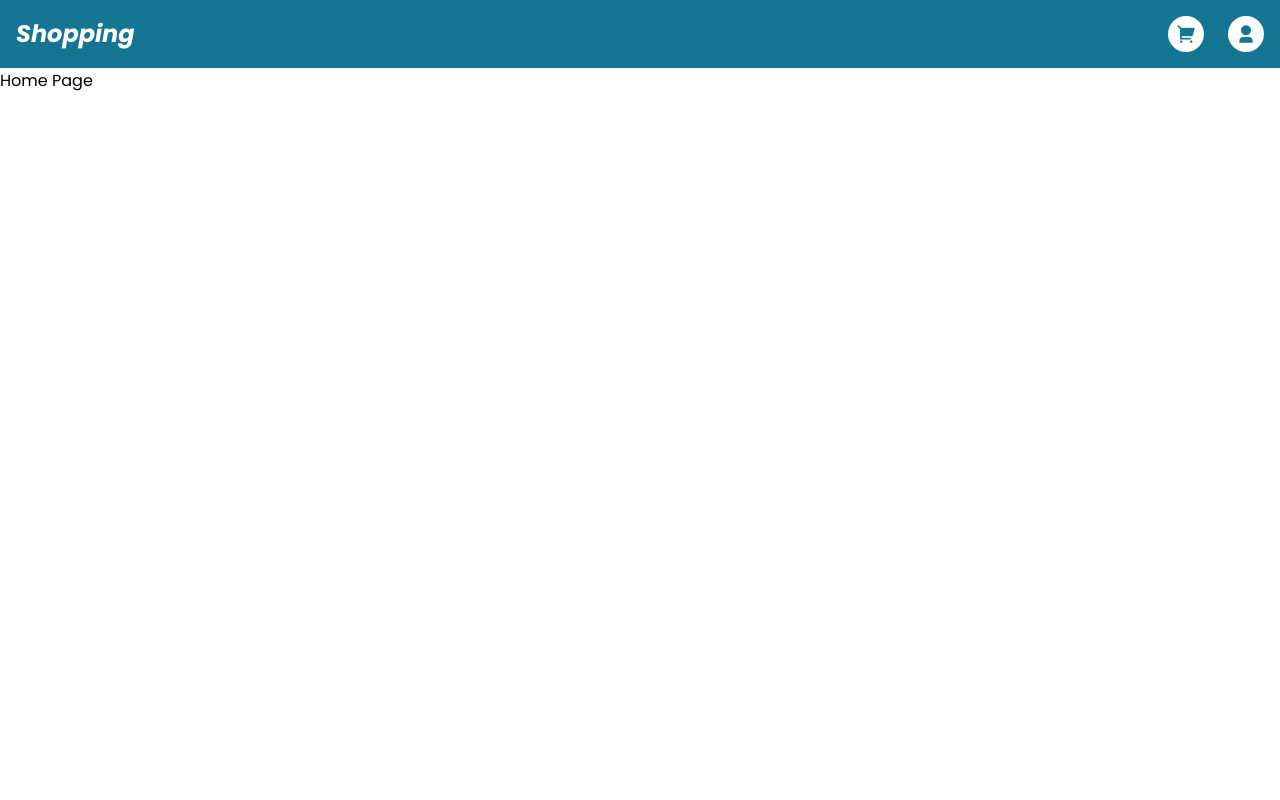
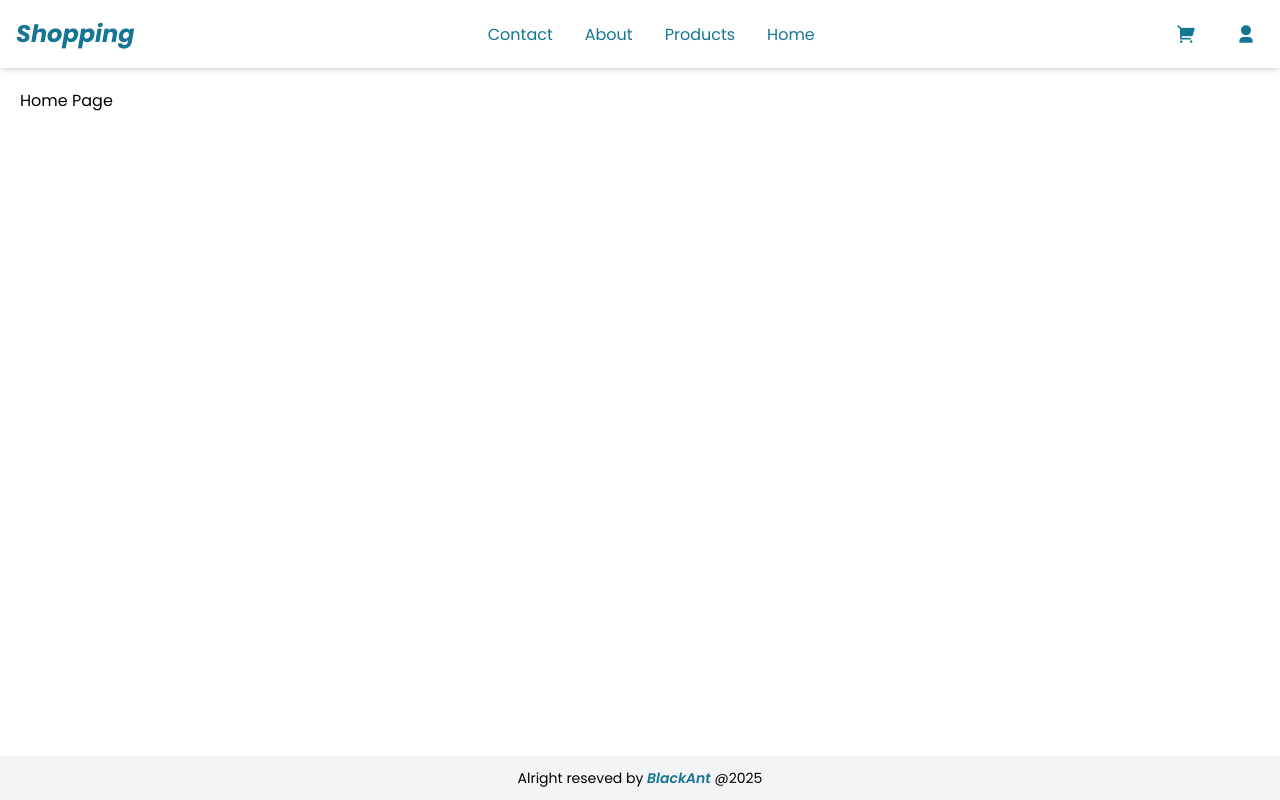
Before and after one commit to nazaninjahant/shopping-website-nextjs, a Next.js app: page / in a window 1280 px wide. Built offline with nearby package versions, Linux system fonts and the light colour scheme; no server answers.

Commit message:
Updated dashboard token bug and changed styles

```diff
--- a/src/app/auth/login/page.tsx
+++ b/src/app/auth/login/page.tsx
@@ -32,7 +32,7 @@ function Login() {
             <Toaster position="top-center" expand={false} richColors />
             <div className='grid grid-cols-1 md:grid-cols-2 min-h-screen'>
                 <div className='h-full bg-primary hidden md:flex items-center justify-center'>
-                    <h1 className='text-white font-semibold text-7xl'>Shopping</h1>
+                    <h1 className='text-white italic font-semibold text-7xl'>Shopping</h1>
                 </div>
 
                 <div className='h-full flex items-center justify-center px-6'>
--- a/src/app/auth/register/page.tsx
+++ b/src/app/auth/register/page.tsx
@@ -35,7 +35,7 @@ function Register() {
             <div className='grid grid-cols-1 md:grid-cols-2 min-h-screen'>
 
                 <div className='h-full bg-primary hidden md:flex items-center justify-center'>
-                    <h1 className='text-white font-semibold text-7xl'>Shopping</h1>
+                    <h1 className='text-white italic font-semibold text-7xl'>Shopping</h1>
                 </div>
 
                 <div className='h-full flex items-center justify-center px-6'>
--- a/src/app/dashboard/page.tsx
+++ b/src/app/dashboard/page.tsx
@@ -1,40 +1,56 @@
 'use client'
-import { Tabs } from 'antd'
+import { Tabs } from 'antd';
+import type { TabsProps } from 'antd';
 import { useRouter } from 'next/navigation'
 import React from 'react'
 import { useSelector } from 'react-redux'
 
 function Dashboard() {
-
+    const onChange = (key: string) => {
+        console.log(key);
+    };
     const { currentUser } = useSelector((state: any) => state.user)
-
+    const admin: TabsProps['items'] = [
+        {
+            key: '1',
+            label: 'Products',
+            children: 'Content of Products',
+        },
+        {
+            key: '2',
+            label: 'Categories',
+            children: 'Content of Categories',
+        },
+        {
+            key: '3',
+            label: 'Orders',
+            children: 'Content of Orders',
+        },
+        {
+            key: '4',
+            label: 'Users',
+            children: 'Content of Users',
+        },
+    ];
+    const user: TabsProps['items'] = [
+        {
+            key: '1',
+            label: 'Profile',
+            children: 'Content of Profile',
+        },
+        {
+            key: '2',
+            label: 'Orders',
+            children: 'Content of Orders',
+        },
+    ];
     return (
         <div className='p-5'>
-            {currentUser.isAdmin && (
-                <Tabs defaultActiveKey='1'>
-                    <Tabs.TabPane tab='Product' key='1'>
-                        Products
-                    </Tabs.TabPane>
-                    <Tabs.TabPane tab='Categories' key='2'>
-                        Categories
-                    </Tabs.TabPane>
-                    <Tabs.TabPane tab='Orders' key='3'>
-                        Orders
-                    </Tabs.TabPane>
-                    <Tabs.TabPane tab='Users' key='4'>
-                        Users
-                    </Tabs.TabPane>
-                </Tabs>
+            {currentUser && currentUser.isAdmin && (
+                <Tabs indicator={{ size: (origin) => origin - 20, align: 'center' }} defaultActiveKey="1" items={admin} onChange={onChange} />
             )}
-            {!currentUser.isAdmin && (
-                <Tabs defaultActiveKey='1'>
-                    <Tabs.TabPane tab='Profile' key='1'>
-                        Personal Info
-                    </Tabs.TabPane>
-                    <Tabs.TabPane tab='Orders' key='2'>
-                        Orders Info
-                    </Tabs.TabPane>
-                </Tabs>
+            {currentUser && !currentUser.isAdmin && (
+                <Tabs defaultActiveKey="1" items={user} onChange={onChange} />
             )}
         </div>
     )
--- a/src/app/globals.css
+++ b/src/app/globals.css
@@ -22,3 +22,16 @@ button {
 .ant-form-item{
   margin-bottom: 0;
 }
+/* Hover underline animation  */
+.hover-underline {
+  @apply inline-block relative;
+}
+
+.hover-underline::after {
+  background-color: var(--primary);
+  @apply content-[''] duration-500 absolute w-full scale-x-0 h-[2px] bottom-0 left-0 origin-left transition-all ease-in-out;
+}
+
+.hover-underline:hover::after {
+  @apply scale-x-100;
+}
--- a/src/providers/LayoutProvider.tsx
+++ b/src/providers/LayoutProvider.tsx
@@ -3,6 +3,7 @@ import Loader from '@/components/Loader'
 import { SetCurrentUser } from '@/redux/userSlice'
 import { Popover } from 'antd'
 import axios from 'axios'
+import Link from 'next/link'
 import { usePathname, useRouter } from 'next/navigation'
 import React, { useEffect } from 'react'
 import { useDispatch, useSelector } from 'react-redux'
@@ -85,20 +86,30 @@ export default function LayoutProvider({ children }: { children: React.ReactNode
             <div>{isHomePages &&
                 (
                     <div>
-                        <div className='bg-primary p-4 flex justify-between items-center'>
-                            <div className='text-white font-bold italic text-2xl'>Shopping</div>
+                        <div className='bg-white/50 shadow-md  backdrop-blur-md p-4 flex justify-between items-center'>
+                            <div className='font-bold italic text-2xl'><Link className='no-underline text-primary' href='/'>Shopping</Link></div>
+                            <div className='flex flex-row-reverse gap-8'>
+                                <Link className='group no-underline text-primary hover-underline' href='/'>Home
+                                </Link>
+                                <Link className='no-underline text-primary hover-underline' href='/products'>Products</Link>
+                                <Link className='no-underline text-primary hover-underline' href='/about'>About</Link>
+                                <Link className='no-underline text-primary hover-underline' href='/contact'>Contact</Link>
+                            </div>
                             <div className='flex gap-x-6 items-center'>
-                                <div className='bg-white rounded-full px-2 py-1 justify-center items-center text-primary text-xl cursor-pointer'>
+                                <div className='hover:bg-primary hover:text-white rounded-full px-2 py-1 justify-center items-center text-primary text-xl cursor-pointer'>
                                     <i className="ri-shopping-cart-2-fill"></i>
                                 </div>
                                 <Popover content={content} trigger="click">
-                                    <div className='bg-white text-primary  px-2 py-1 rounded-full text-xl justify-center items-cente cursor-pointer'>
+                                    <div className='hover:bg-primary hover:text-white text-primary  px-2 py-1 rounded-full text-xl justify-center items-cente cursor-pointer'>
                                         {currentUser ? <span className='px-1'>{currentUser.name[0]}</span> : <i className="ri-user-3-fill"></i>}
                                     </div>
                                 </Popover>
                             </div>
                         </div>
-                        {children}
+                        <div className='p-5'>{children}</div>
+                        <footer className="fixed p-3 bottom-0 w-full items-center text-center text-sm bg-gray-100">
+                            <div >Alright reseved by <a target='_blank' href='https://github.com/nazaninjahant/' className='no-underline text-primary font-semibold italic'>BlackAnt</a> @2025</div>
+                        </footer>
                     </div>
                 )
             }
```
Also changed, not shown: src/app/helpers/validations.ts (renamed from src/app/helpers/validations.tsx).
